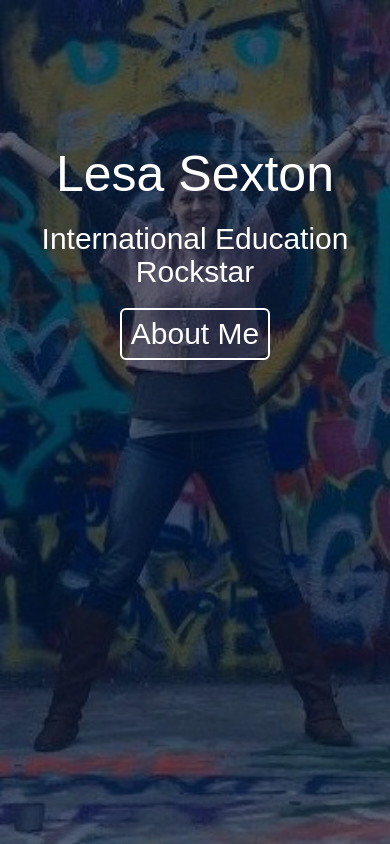
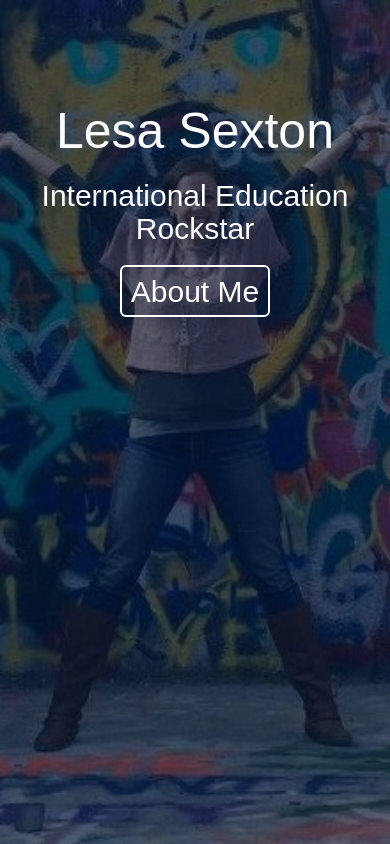
Before and after one commit to lesasexton/lesasexton.github.io, a plain HTML site: page index.html in a window 390 px wide. Shown: the top 844 px of the page. Drawn offline with nearby package versions, Linux system fonts and the light colour scheme.

Commit message:
Decrease 480px padding so text doesn't cover Lesa's head.

```diff
--- a/styles.scss
+++ b/styles.scss
@@ -134,7 +134,7 @@ h1 {
 @media (max-width: 480px) and (orientation: portrait) {
 
   #pic-space {
-    padding-top: 15vh;
+    padding-top: 10vh;
   }
 
   #name {
```
Also changed, not shown: styles.css.
